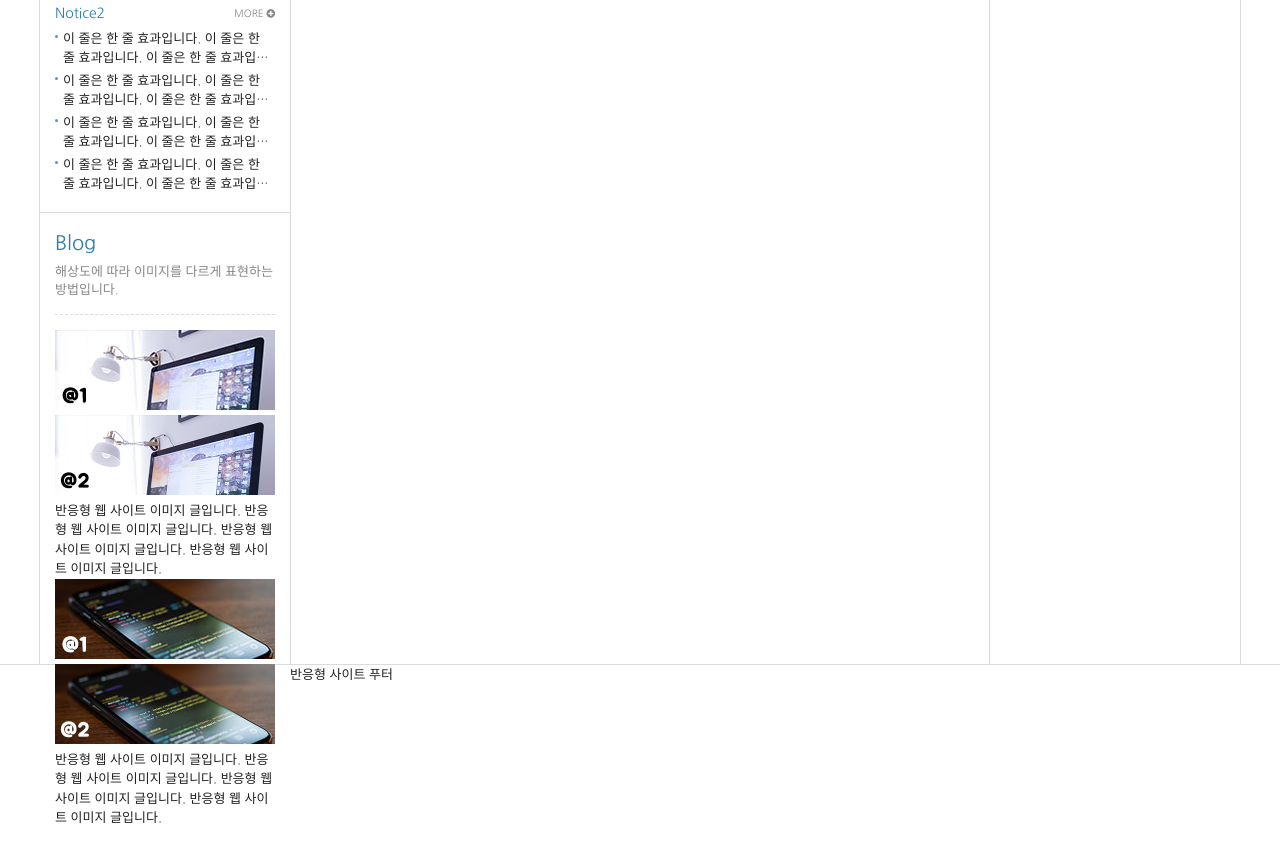
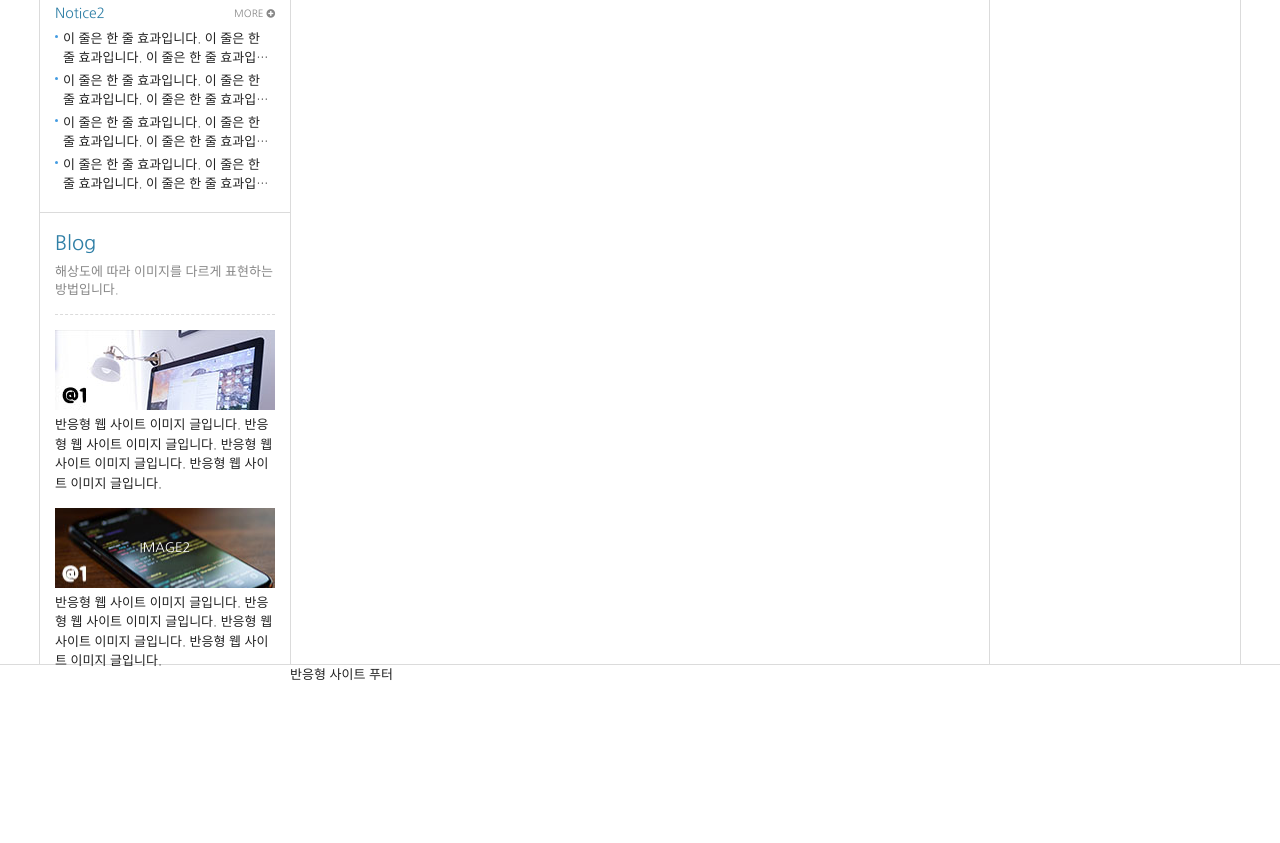
Before and after one commit to JongDeug/web-publishing-responsive, a plain HTML site: page index.html in a window 1280 px wide. Shown: the part 1032-1875 px from the top of the page. After the commit the page ends 1718 px from the top, so only its background shows below. Drawn offline with Linux system fonts and the light colour scheme; a web font is replaced by a local one.

Commit message:
3월 28일

```diff
--- a/css/style.css
+++ b/css/style.css
@@ -354,6 +354,42 @@ body{
     font-size: 10px;
 }
 
+/* 블로그1 */
+.column.col3 .blog1 img{width: 100%;}
+.column.col3 .blog1 .img-retina{display:none;}
+/* 화면 비율이 1.5이상 됐을 때 retina 활성화 */
+@media only screen and (-webkit-min-device-pixel-ratio: 1.5),
+        only screen and (min-device-pixel-ratio: 1.5),
+        only screen and (min-resolution: 1.5dppx) {
+        .blog1 .img-retina {display: initial;}
+        .blog1 .img-normal {display: none;}
+}
+
+/* 블로그2 */
+.column.col3 .blog2 h5{
+    color: #fff;
+    text-align: center;
+    padding: 30px 30px;
+    text-transform: uppercase;
+}
+.column.col3 .blog2 p{padding-top: 5px;}
+.column.col3 .blog2 .img-retina{
+    background-image: url(../img/blog2_@1.jpg);
+    background-size: cover;
+}
+/* 화면 비율이 2이상 됐을 때 retina 활성화 */
+@media only screen and (-webkit-min-device-pixel-ratio: 2),
+        only screen and (min-device-pixel-ratio: 2),
+        only screen and (min-resolution: 2dppx) {
+        .blog1 .img-retina {background-image: url(../img/blog2_@2.jpg);}
+}
+@media only screen and (-webkit-min-device-pixel-ratio: 3),
+        only screen and (min-device-pixel-ratio: 3),
+        only screen and (min-resolution: 3dppx) {
+        .blog1 .img-retina {background-image: url(../img/blog2_@3.jpg);}
+}
+
+
 
 
 /* 미디어 쿼리 */
--- a/index.html
+++ b/index.html
@@ -222,21 +222,22 @@
                                 <div class="blog1">
                                     <h5 class="ir_su">image1</h5>
                                     <figure>
-                                        <img src="img/blog1_@1.jpg" alt="normal image">
-                                        <img src="img/blog1_@2.jpg" alt="retina image" width="100%">
+                                        <!-- 이 방법 호환성 good -->
+                                        <img src="img/blog1_@1.jpg" class="img-normal" alt="normal image">
+                                        <img src="img/blog1_@2.jpg" class="img-retina" alt="retina image" width="100%">
+                                        <!-- 주석 처리된 방법은 호환성은 좀 떨어지나 간편 -->
+                                        <!-- <img src="img/blog3_@1.jpg"  srcset="img/blog3_@1.jpg 1x, img/blog3_@2.jpg 2x, img/blog3_@3.jpg 3x" alt="이미지"> -->
                                         <figcaption>반응형 웹 사이트 이미지 글입니다. 반응형 웹 사이트 이미지 글입니다. 반응형 웹 사이트 이미지 글입니다. 반응형 웹 사이트 이미지 글입니다.</figcaption>
                                         <h5></h5>
                                     </figure>
                                 </div>
                                 <!-- //blog1 -->
                                 <!-- blog2 -->
-                                <div class="blog2">
-                                    <h5 class="ir_su">image2</h5>
-                                    <figure>
-                                        <img src="img/blog2_@1.jpg" alt="normal image">
-                                        <img src="img/blog2_@2.jpg" alt="retina image" width="100%">
-                                        <figcaption>반응형 웹 사이트 이미지 글입니다. 반응형 웹 사이트 이미지 글입니다. 반응형 웹 사이트 이미지 글입니다. 반응형 웹 사이트 이미지 글입니다.</figcaption>
-                                    </figure>
+                                <div class="blog2 mt15">
+                                    <div class="img-retina">
+                                        <h5>image2</h5>
+                                    </div>
+                                    <p>반응형 웹 사이트 이미지 글입니다. 반응형 웹 사이트 이미지 글입니다. 반응형 웹 사이트 이미지 글입니다. 반응형 웹 사이트 이미지 글입니다.</p>
                                 </div>
                                 <!-- //blog2 -->
                             </article>
```
